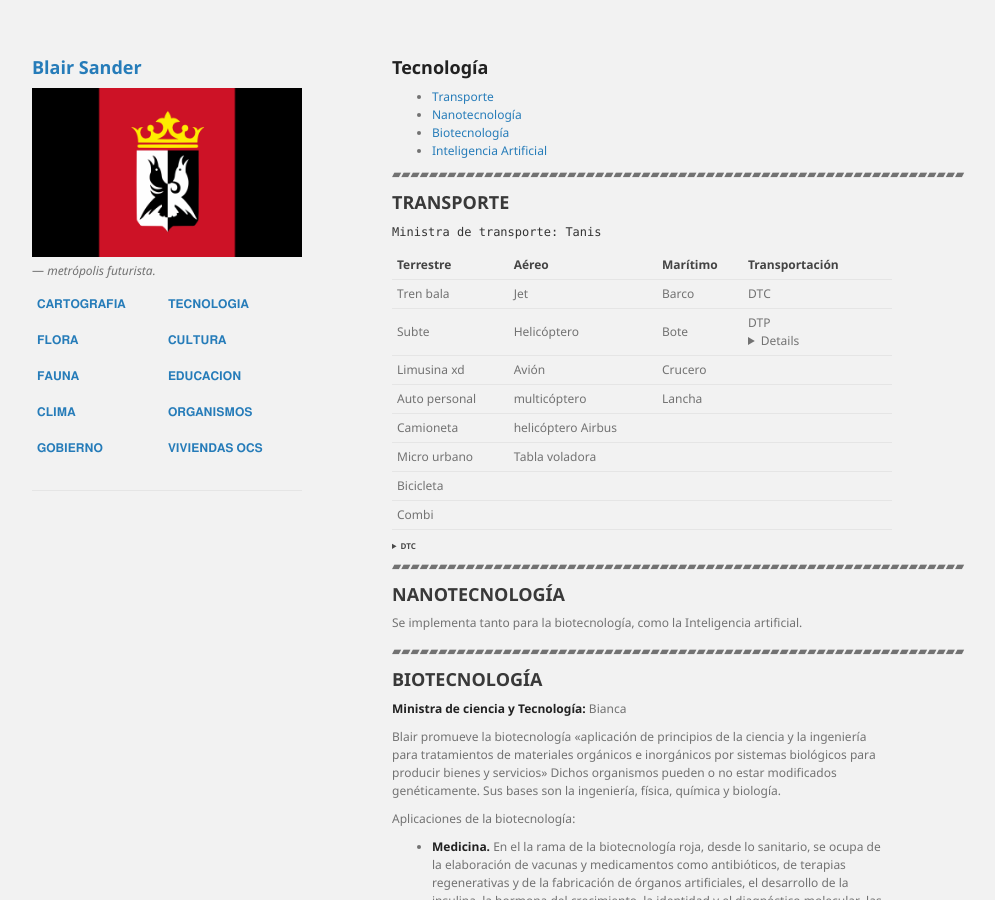
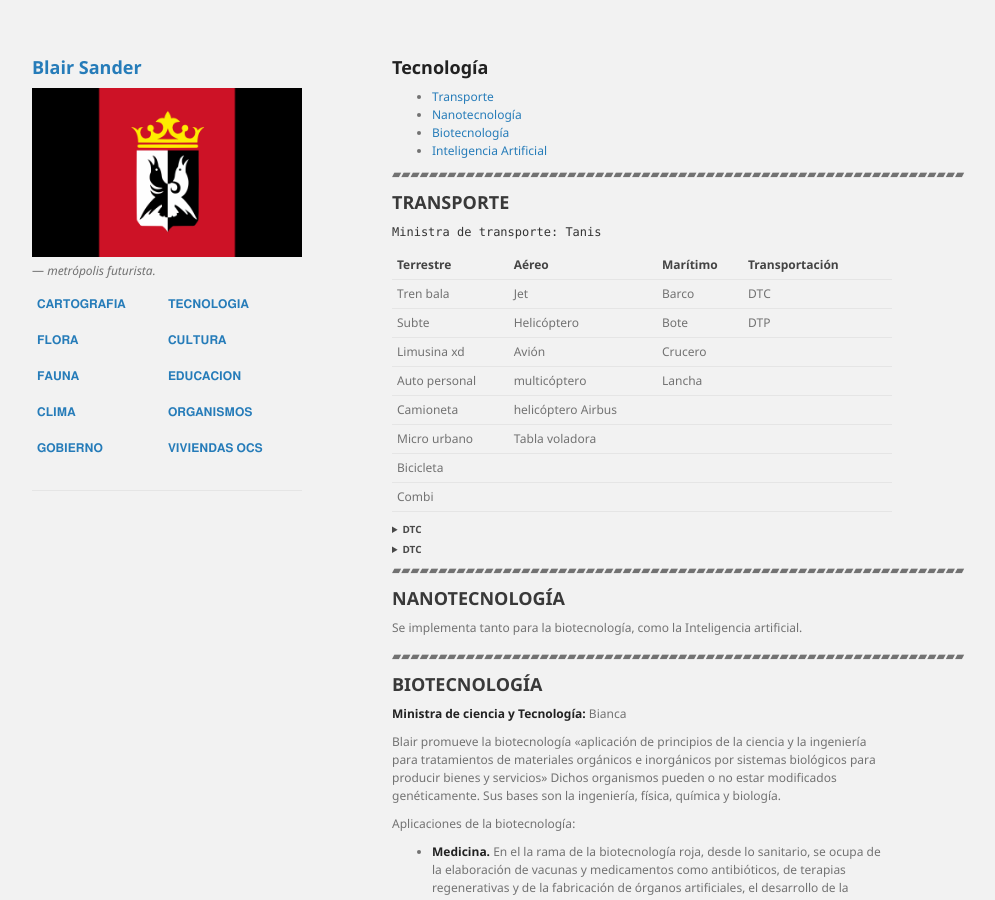
Before and after one commit to BlairSander/ciudad, a Jekyll site: the page built from tecnologia.md, in a window 1280 px wide and 900 px high. Shown: the whole window, without its empty margins (178-1173 px from the left). Built offline with Jekyll 4.4.1, drawn with Linux system fonts in a browser that asks for light colours; our own code applies the rules of GitHub Pages for plain Markdown files; part of the change alters nothing that is shown.

Commit message:
tecnologia.md

```diff
--- a/tecnologia.md
+++ b/tecnologia.md
@@ -20,7 +20,7 @@ layout: default
 |Terrestre|Aéreo|Marítimo|Transportación|
 |---|---|---|---|
 |Tren bala|Jet|Barco | DTC |
-|Subte |Helicóptero |Bote | DTP <details> (dispositivo de transporte por pulsera). Este dispositivo sólo logra transportar hasta dos personas por vez. </details> |
+|Subte |Helicóptero |Bote | DTP  |
 |Limusina xd |Avión |Crucero |||
 |Auto personal |multicóptero |Lancha||
 |Camioneta |helicóptero Airbus|||
@@ -28,7 +28,9 @@ layout: default
 |Bicicleta||||
 |Combi ||||
 
-<h6> <details><summary>DTC</summary> (dispositivo de transportación por cámaras). Dispositivo de teletransporte usando dos cabinas o cámaras (telépodos) donde el objeto (inerte o vivo) se desintegra y reintegra completando el proceso de teletransporte. Este proceso es asistido por una potente computadora. Este dispositivo puede transportar multitudes de 100 personas.</details> </h6>
+<h5> <details><summary>DTC</summary> (dispositivo de transportación por cámaras). Dispositivo de teletransporte usando dos cabinas o cámaras (telépodos) donde el objeto (inerte o vivo) se desintegra y reintegra completando el proceso de teletransporte. Este proceso es asistido por una potente computadora. Este dispositivo puede transportar multitudes de 100 personas.</details> </h5>
+
+<h5> <details><summary>DTC</summary>(dispositivo de transporte por pulsera). Este dispositivo sólo logra transportar hasta dos personas por vez. </details> </h5>
 ▰▰▰▰▰▰▰▰▰▰▰▰▰▰▰▰▰▰▰▰▰▰▰▰▰▰▰▰▰▰▰▰▰▰▰▰▰▰▰▰▰▰▰▰▰▰▰▰▰▰▰▰▰▰▰▰▰▰▰▰▰▰
 
 ## NANOTECNOLOGÍA
```
